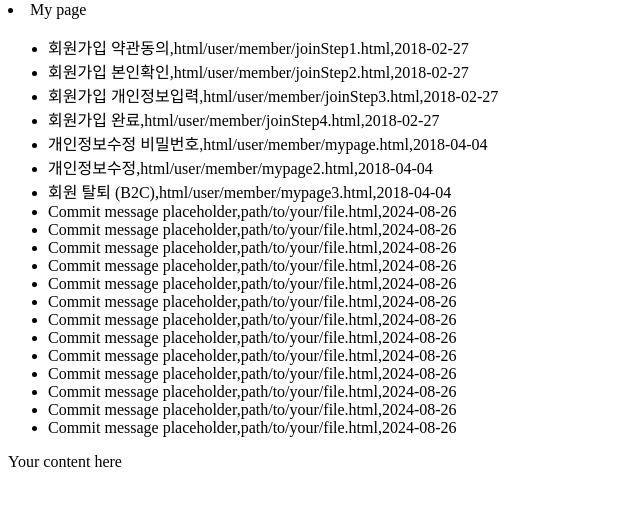
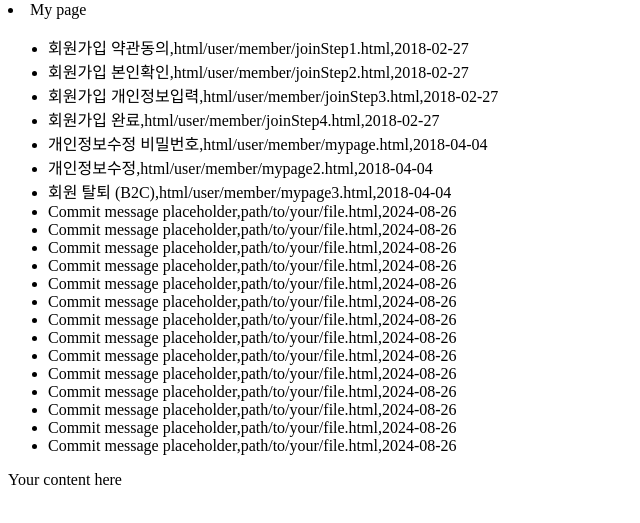
Before and after one commit to brand-strategy/Cylearn, a plain HTML site: page index.html in a window 1280 px wide. Shown: the part 79-602 px from the top of the page, without its empty margins (0-640 px from the left). Drawn offline with Linux system fonts and the light colour scheme.

Commit message:
Add new <li> elements to index.html

```diff
--- a/index.html
+++ b/index.html
@@ -17,7 +17,7 @@
 <li>회원가입 완료,html/user/member/joinStep4.html,2018-02-27</li>
 <li>개인정보수정 비밀번호,html/user/member/mypage.html,2018-04-04</li>
 <li>개인정보수정,html/user/member/mypage2.html,2018-04-04</li>
-<li>회원 탈퇴 (B2C),html/user/member/mypage3.html,2018-04-04</li><li>Commit message placeholder,path/to/your/file.html,2024-08-26</li><li>Commit message placeholder,path/to/your/file.html,2024-08-26</li><li>Commit message placeholder,path/to/your/file.html,2024-08-26</li><li>Commit message placeholder,path/to/your/file.html,2024-08-26</li><li>Commit message placeholder,path/to/your/file.html,2024-08-26</li><li>Commit message placeholder,path/to/your/file.html,2024-08-26</li><li>Commit message placeholder,path/to/your/file.html,2024-08-26</li><li>Commit message placeholder,path/to/your/file.html,2024-08-26</li><li>Commit message placeholder,path/to/your/file.html,2024-08-26</li><li>Commit message placeholder,path/to/your/file.html,2024-08-26</li><li>Commit message placeholder,path/to/your/file.html,2024-08-26</li><li>Commit message placeholder,path/to/your/file.html,2024-08-26</li><li>Commit message placeholder,path/to/your/file.html,2024-08-26</li>
+<li>회원 탈퇴 (B2C),html/user/member/mypage3.html,2018-04-04</li><li>Commit message placeholder,path/to/your/file.html,2024-08-26</li><li>Commit message placeholder,path/to/your/file.html,2024-08-26</li><li>Commit message placeholder,path/to/your/file.html,2024-08-26</li><li>Commit message placeholder,path/to/your/file.html,2024-08-26</li><li>Commit message placeholder,path/to/your/file.html,2024-08-26</li><li>Commit message placeholder,path/to/your/file.html,2024-08-26</li><li>Commit message placeholder,path/to/your/file.html,2024-08-26</li><li>Commit message placeholder,path/to/your/file.html,2024-08-26</li><li>Commit message placeholder,path/to/your/file.html,2024-08-26</li><li>Commit message placeholder,path/to/your/file.html,2024-08-26</li><li>Commit message placeholder,path/to/your/file.html,2024-08-26</li><li>Commit message placeholder,path/to/your/file.html,2024-08-26</li><li>Commit message placeholder,path/to/your/file.html,2024-08-26</li><li>Commit message placeholder,path/to/your/file.html,2024-08-26</li>
 </ul>
 </li>
 </body>
```
